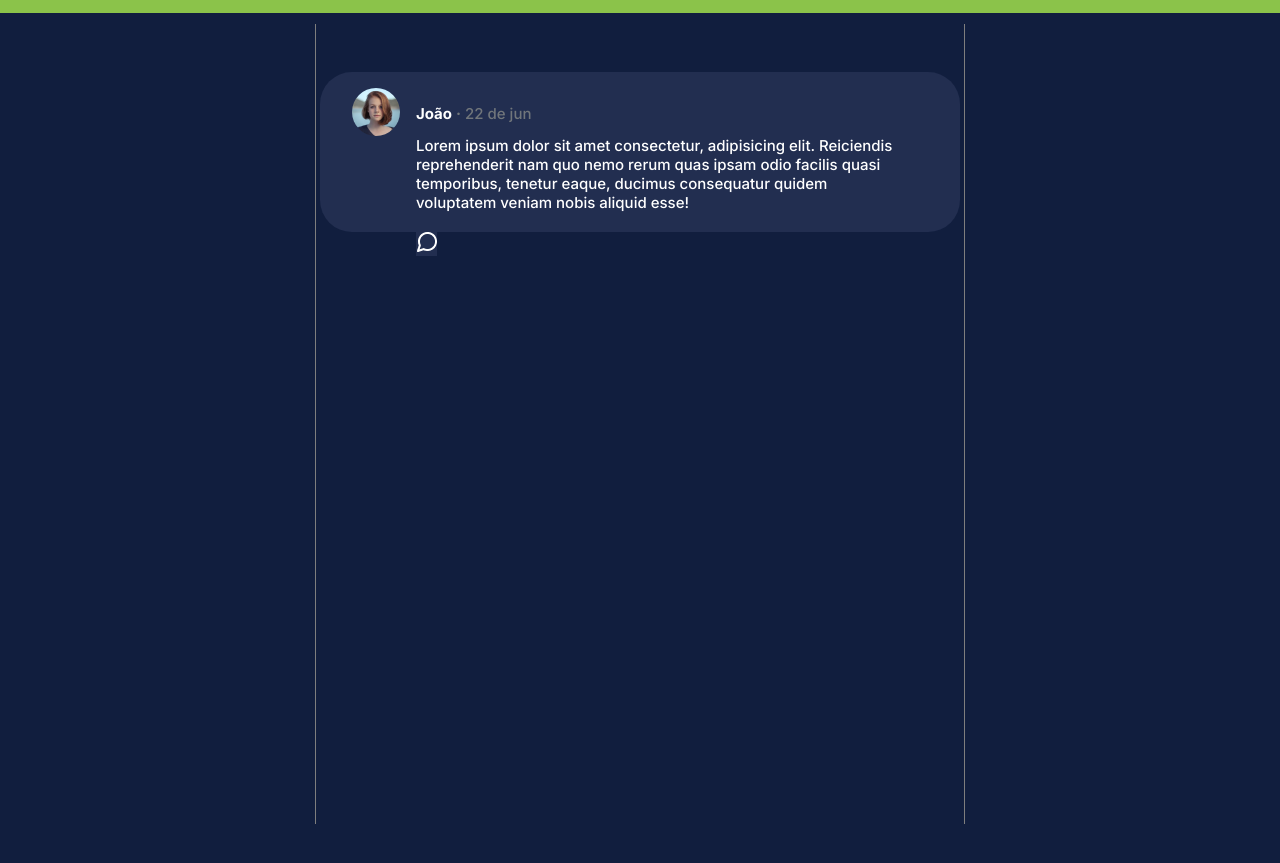
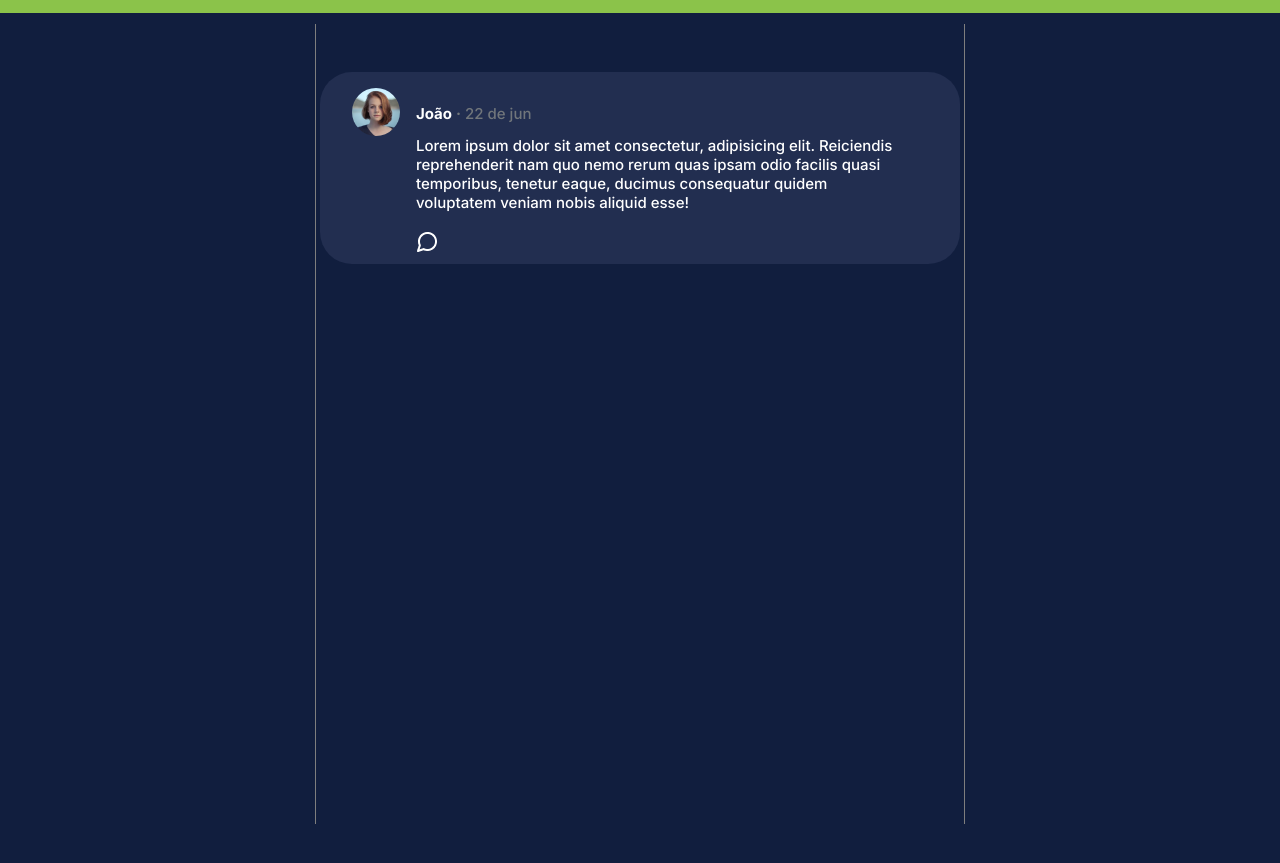
Before and after one commit to luizeduardoreis/PTGrupo14, a plain HTML site: page feed.html in a window 1280 px wide. Shown: the part 59-922 px from the top of the page. Drawn offline with Linux system fonts and the light colour scheme.

Commit message:
fix post com zoom
não buga o post com zoom do navegador diferente do padrão

```diff
--- a/style.css
+++ b/style.css
@@ -117,7 +117,7 @@ button {
 
 .post {
     background-color: #222E50;
-    height: 20vh;
+    height: 12rem;
     width: 40.5rem;
     color: white;
     font-family: 'Inter', sans-serif;
```
